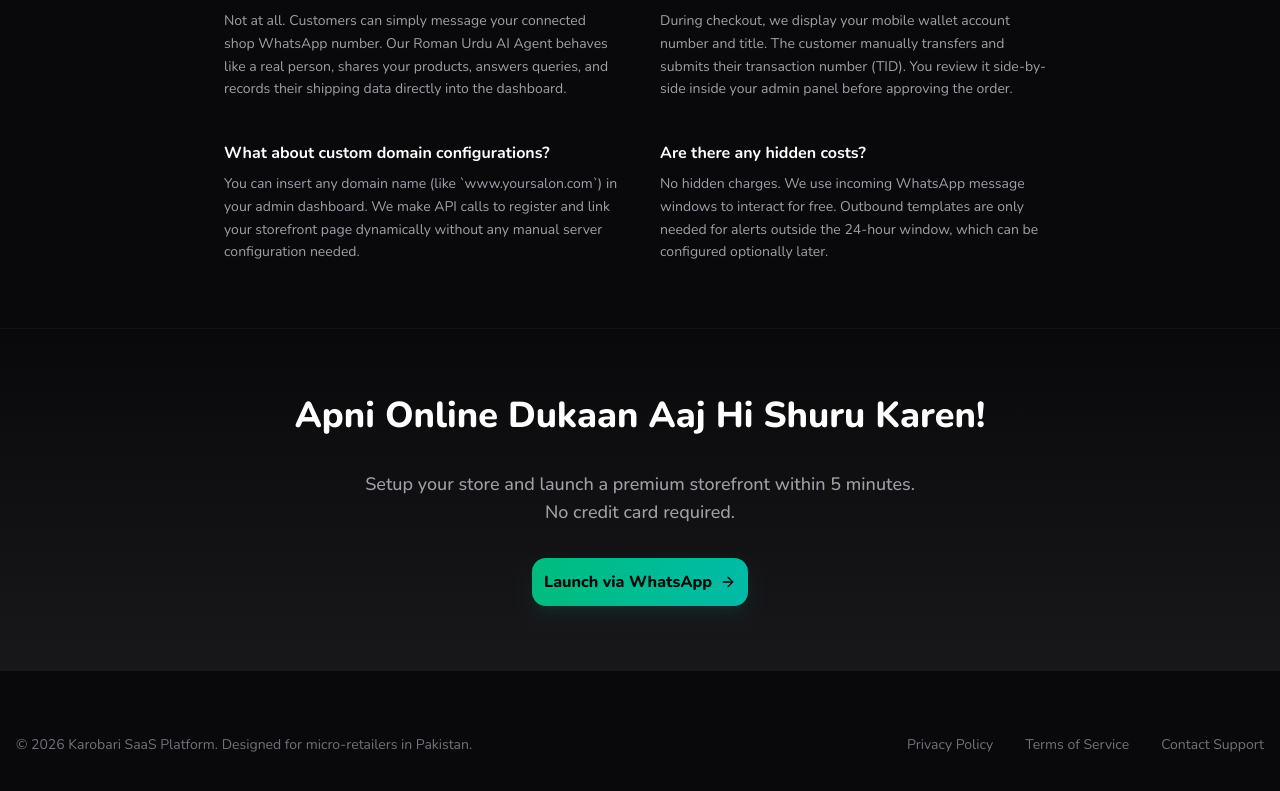
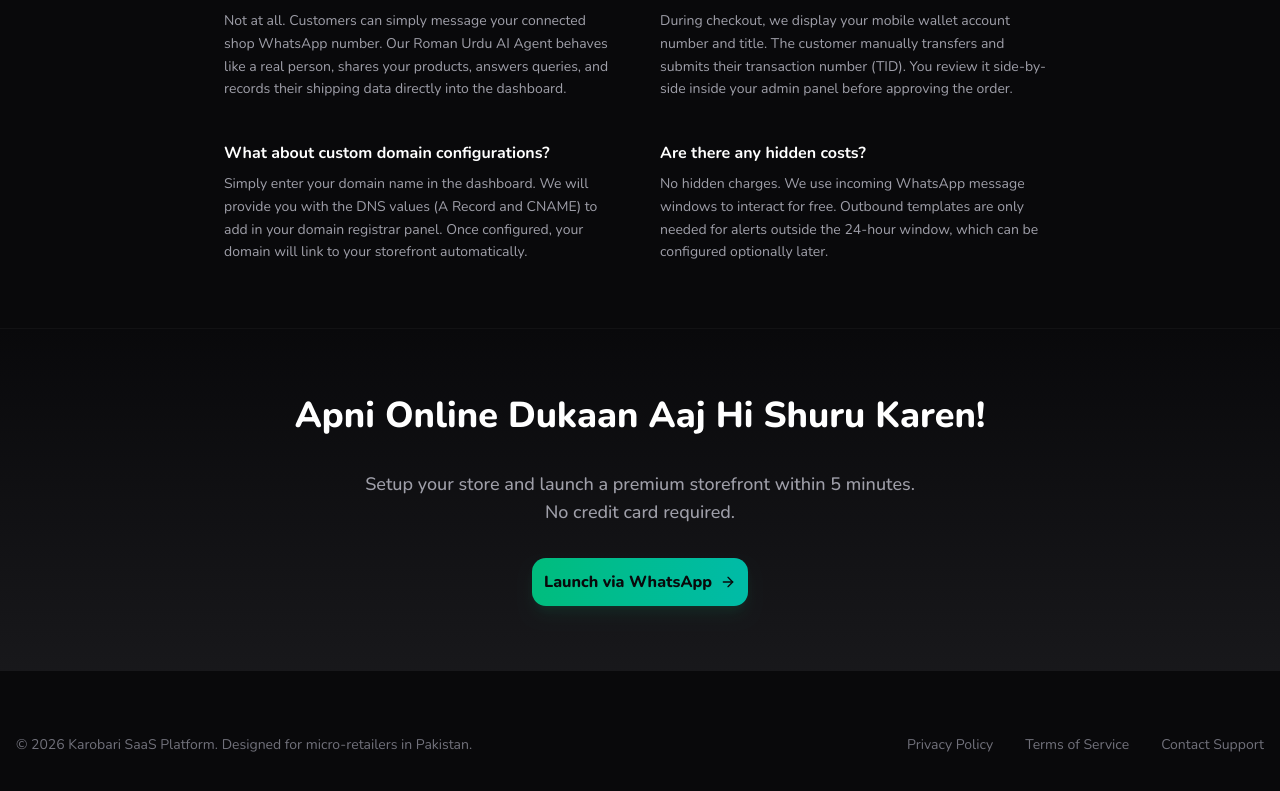
Before and after one commit to MehfoozurRehman/karobari, a Next.js app: page / in a window 1280 px wide. Shown: the part 3011-3802 px from the top of the page. Built offline with nearby package versions, Linux system fonts and the light colour scheme.

Commit message:
Copy: Update custom domain FAQ explanation to refer to DNS values mapping (A Record / CNAME)

```diff
--- a/src/app/page.tsx
+++ b/src/app/page.tsx
@@ -406,7 +406,7 @@ export default function Home() {
             <div className="space-y-2">
               <h4 className="text-base font-bold text-white">What about custom domain configurations?</h4>
               <p className="text-zinc-400 text-sm leading-relaxed">
-                You can insert any domain name (like `www.yoursalon.com`) in your admin dashboard. We make API calls to register and link your storefront page dynamically without any manual server configuration needed.
+                Simply enter your domain name in the dashboard. We will provide you with the DNS values (A Record and CNAME) to add in your domain registrar panel. Once configured, your domain will link to your storefront automatically.
               </p>
             </div>
 
```
